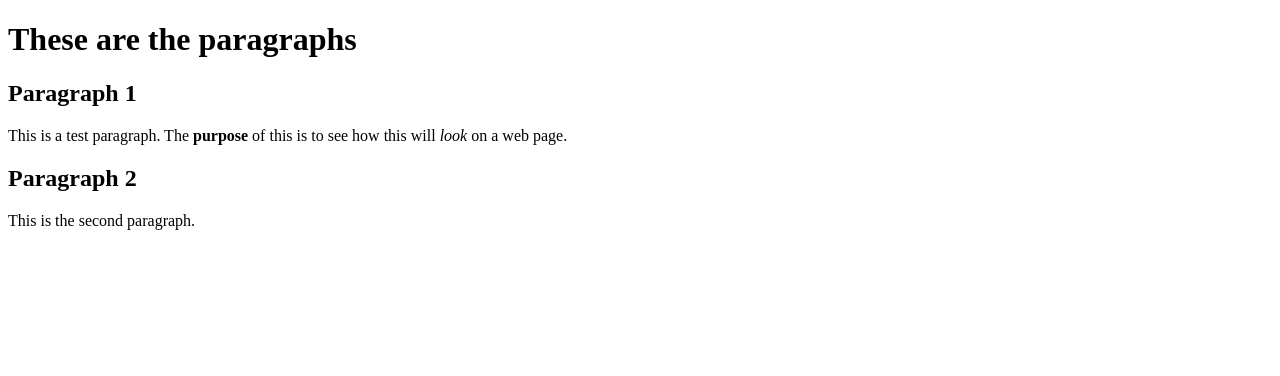
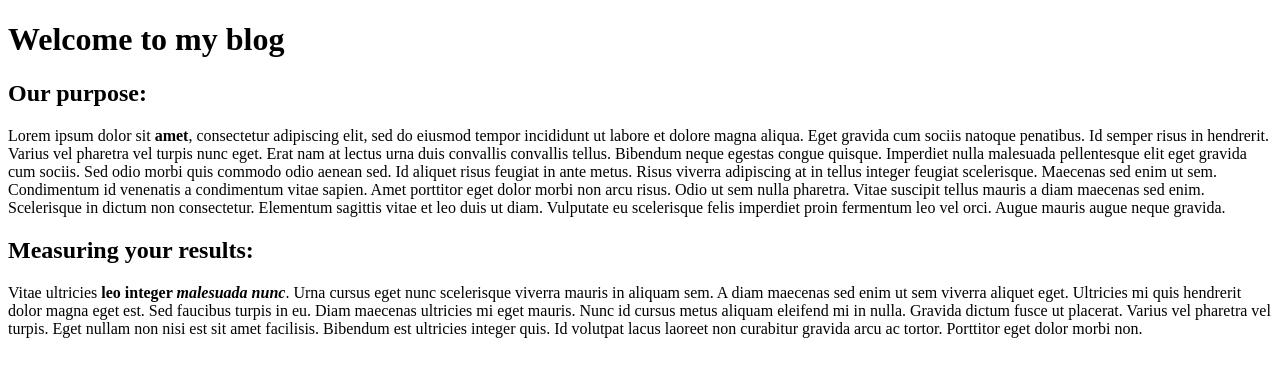
Before and after one commit to Ian-Holton/git_test, a plain HTML site: page html-boilerplate/index.html in a window 1280 px wide. Drawn offline with Linux system fonts and the light colour scheme.

Commit message:
updated index to include blog features.

```diff
--- a/html-boilerplate/index.html
+++ b/html-boilerplate/index.html
@@ -2,17 +2,16 @@
 <html lang="en">
 <head>
     <meta charset="UTF-8">
-    <title>My First Website</title>
+    <meta http-equiv="X-UA-Compatible" content="IE=edge">
+    <meta name="viewport" content="width=device-width, initial-scale=1.0">
+    <title>Blog website</title>
 </head>
+<body>
+    <h1>Welcome to my blog</h1>
+        <h2>Our purpose:</h2>
+            <p>Lorem ipsum dolor sit <strong>amet</strong>, consectetur adipiscing elit, sed do eiusmod tempor incididunt ut labore et dolore magna aliqua. Eget gravida cum sociis natoque penatibus. Id semper risus in hendrerit. Varius vel pharetra vel turpis nunc eget. Erat nam at lectus urna duis convallis convallis tellus. Bibendum neque egestas congue quisque. Imperdiet nulla malesuada pellentesque elit eget gravida cum sociis. Sed odio morbi quis commodo odio aenean sed. Id aliquet risus feugiat in ante metus. Risus viverra adipiscing at in tellus integer feugiat scelerisque. Maecenas sed enim ut sem. Condimentum id venenatis a condimentum vitae sapien. Amet porttitor eget dolor morbi non arcu risus. Odio ut sem nulla pharetra. Vitae suscipit tellus mauris a diam maecenas sed enim. Scelerisque in dictum non consectetur. Elementum sagittis vitae et leo duis ut diam. Vulputate eu scelerisque felis imperdiet proin fermentum leo vel orci. Augue mauris augue neque gravida.</p>
+        <h2>Measuring your results:</h2>
+            <p>Vitae ultricies <strong>leo integer <em>malesuada nunc</em></strong>. Urna cursus eget nunc scelerisque viverra mauris in aliquam sem. A diam maecenas sed enim ut sem viverra aliquet eget. Ultricies mi quis hendrerit dolor magna eget est. Sed faucibus turpis in eu. Diam maecenas ultricies mi eget mauris. Nunc id cursus metus aliquam eleifend mi in nulla. Gravida dictum fusce ut placerat. Varius vel pharetra vel turpis. Eget nullam non nisi est sit amet facilisis. Bibendum est ultricies integer quis. Id volutpat lacus laoreet non curabitur gravida arcu ac tortor. Porttitor eget dolor morbi non.</p>
 
-    <body>
-        <h1>These are the paragraphs</h1>
-            <h2>Paragraph 1</h2>
-                <p>This is a test paragraph. The <strong>purpose</strong> of this is to see how this will <em>look</em> on a web page.</p>
-
-            <h2>Paragraph 2</h2>
-                <p>This is the second paragraph.</p>
-    </body>
+</body>
 </html>
-
-<!--This is me following a tutorial to make my first website.-->
```
